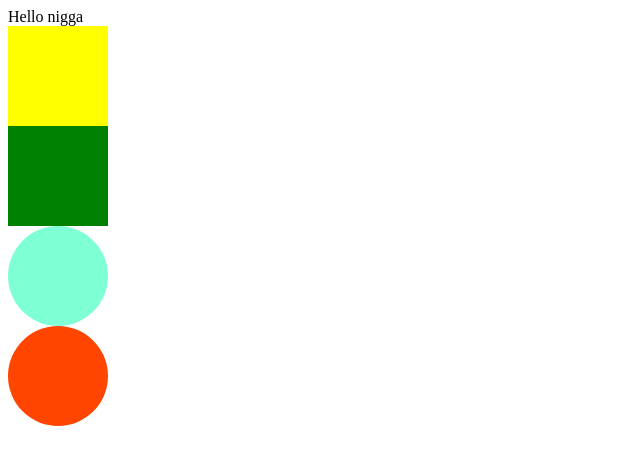
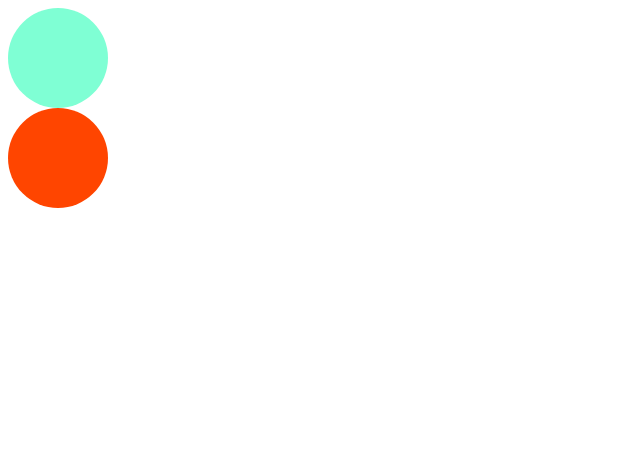
Before and after one commit to Arhidiman/git-test-repo, a React app: page / in a window 1280 px wide. Shown: the top 464 px of the page, without its empty margins (0-640 px from the left). Built offline with nearby package versions, Linux system fonts and the light colour scheme.

Commit message:
squares deleted

```diff
--- a/src/App.tsx
+++ b/src/App.tsx
@@ -8,9 +8,8 @@ function App() {
     return(
 
         <>
-             <div>Hello nigga</div>
-             <div className='yellow-square'></div>
-             <div className='green-square'></div>
+
+
              <div className='circle circle-blue'></div>
              <div className='circle circle-orange'></div>
 
```
